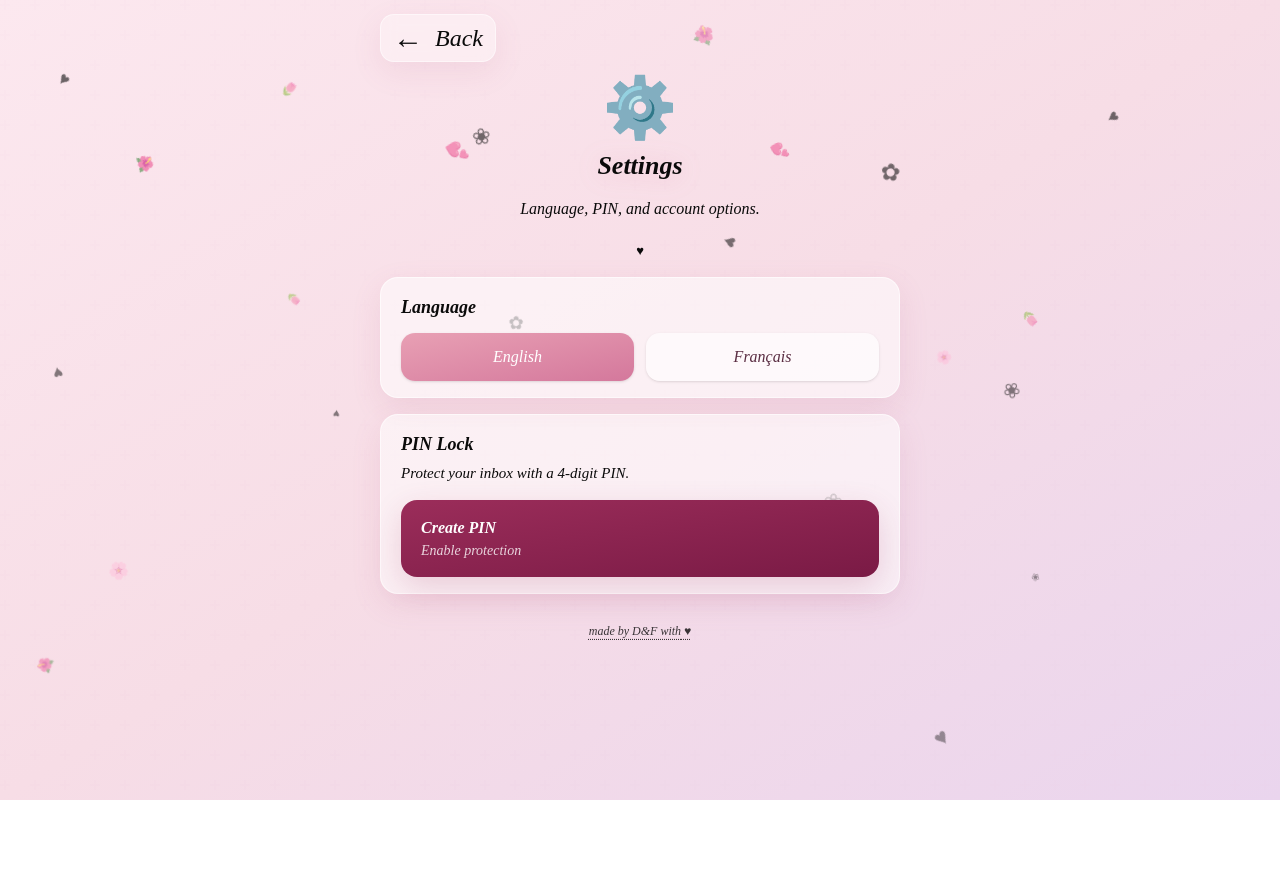
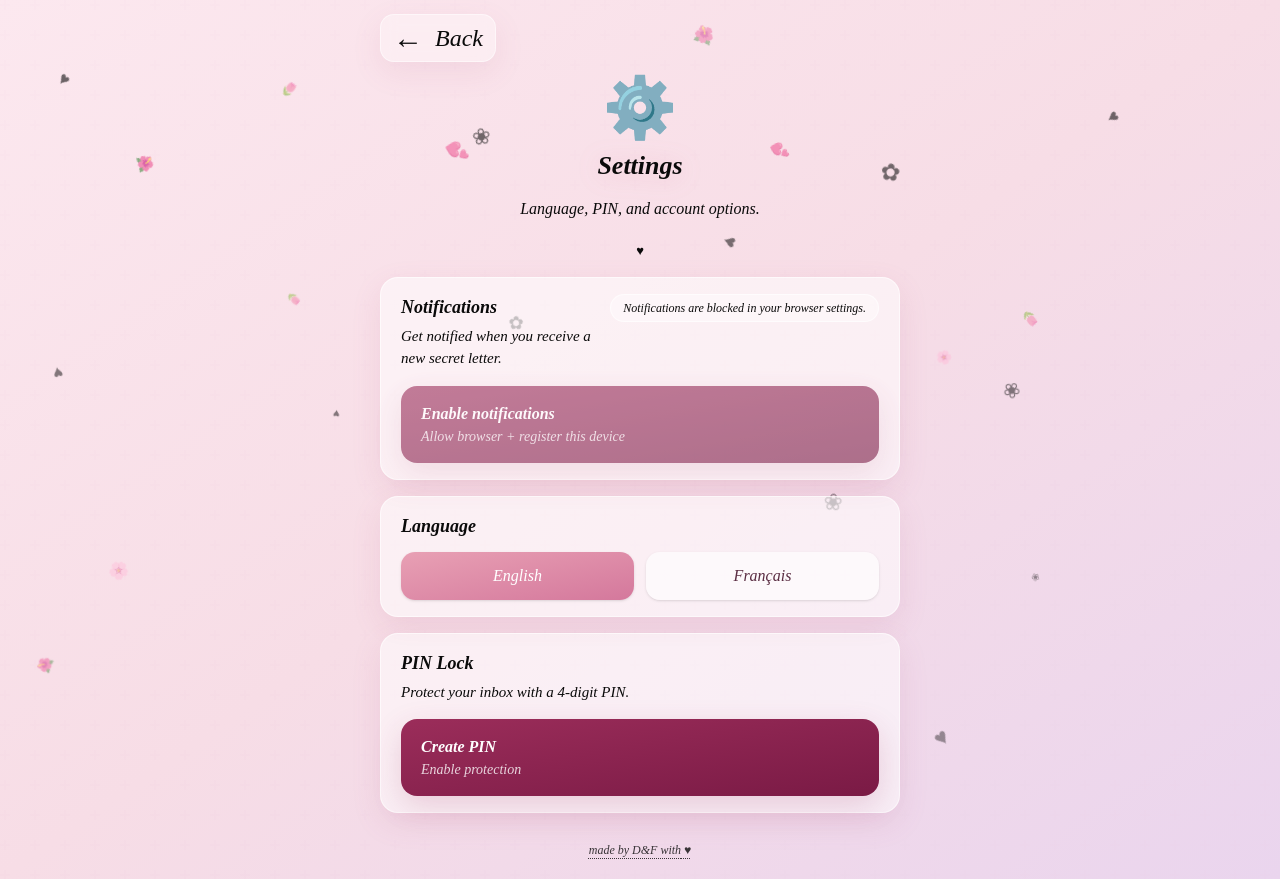
Before and after one commit to MORDI-David-OCC2/Secret-Valentine-App, a React app in the folder app_design_2/src/: page / in a window 1280 px wide. Both pictures are taken after a click on the button "⚙️". Before the commit the page ends 800 px from the top, so only its background shows below. Built offline with nearby package versions, Linux system fonts and the light colour scheme; the HTML template or start-up script is replaced by a standard one.

Commit message:
paramètres de notif

```diff
--- a/app_design_2/src/components/SettingsPage.tsx
+++ b/app_design_2/src/components/SettingsPage.tsx
@@ -1,10 +1,12 @@
-import { useState } from "react";
+import { useEffect, useMemo, useState } from "react";
 import { motion, AnimatePresence } from "motion/react";
 import { toast } from "sonner@2.0.3";
 import { useSession } from "../contexts/SessionContext";
 import AppFrame from "./ui/AppFrame";
 import { savePushSub } from "../services/api";
 import { urlBase64ToUint8Array } from "../push/push";
+
+type PageName = "home" | "letters" | "compose" | "settings" | "credits" | "claim";
 
 async function enableNotifications() {
   if (!("serviceWorker" in navigator)) throw new Error("No service worker");
@@ -15,8 +17,8 @@ async function enableNotifications() {
 
   const reg = await navigator.serviceWorker.ready;
 
-  // ⚠️ VAPID PUBLIC KEY en base64url
   const vapidPublicKey = import.meta.env.VITE_VAPID_PUBLIC_KEY as string;
+  if (!vapidPublicKey) throw new Error("Missing VITE_VAPID_PUBLIC_KEY");
 
   const sub = await reg.pushManager.subscribe({
     userVisibleOnly: true,
@@ -26,6 +28,13 @@ async function enableNotifications() {
   return sub;
 }
 
+async function getExistingPushSub(): Promise<PushSubscription | null> {
+  if (!("serviceWorker" in navigator)) return null;
+  const reg = await navigator.serviceWorker.ready.catch(() => null);
+  if (!reg) return null;
+  return reg.pushManager.getSubscription();
+}
+
 interface SettingsPageProps {
   onBack: () => void;
   language: "en" | "fr";
@@ -33,7 +42,7 @@ interface SettingsPageProps {
   pinCode: string | null;
   onPinCodeChange: (pin: string | null) => void;
   onLogout: () => void;
-  onNavigate?: (page: "home" | "letters" | "compose" | "settings" | "credits" | "claim") => void;
+  onNavigate?: (page: PageName) => void;
 }
 
 export default function SettingsPage({
@@ -43,34 +52,21 @@ export default function SettingsPage({
   pinCode,
   onPinCodeChange,
   onLogout,
-  onNavigate
+  onNavigate,
 }: SettingsPageProps) {
   const { session } = useSession();
-  const onEnablePush = async () => {
-    if (!session.inboxId || !session.sessionToken) {
-      toast.error("Not logged in");
-      return;
-    }
 
-    try {
-      const sub = await enableNotifications();
-
-      await savePushSub({
-        inboxId: session.inboxId,
-        sessionToken: session.sessionToken,
-        subscription: sub,
-      });
-
-      toast.success("Notifications enabled ✅");
-    } catch (e: any) {
-      toast.error(e?.message || "Failed");
-    }
-  };
   const [showPinOptions, setShowPinOptions] = useState(false);
   const [mode, setMode] = useState<"create" | "change" | "remove">("create");
   const [currentPin, setCurrentPin] = useState("");
   const [newPin, setNewPin] = useState("");
   const [confirmPin, setConfirmPin] = useState("");
+
+  // PUSH UI STATE
+  const [pushSupported, setPushSupported] = useState(true);
+  const [pushPermission, setPushPermission] = useState<NotificationPermission>("default");
+  const [pushSubscribed, setPushSubscribed] = useState(false);
+  const [pushBusy, setPushBusy] = useState(false);
 
   const translations = {
     en: {
@@ -78,6 +74,14 @@ export default function SettingsPage({
       title: "Settings",
       subtitle: "Language, PIN, and account options.",
       language: "Language",
+
+      push: "Notifications",
+      pushDesc: "Get notified when you receive a new secret letter.",
+      pushEnable: "Enable notifications",
+      pushEnabled: "Notifications enabled",
+      pushNotSupported: "Push notifications are not supported on this device/browser.",
+      pushPermissionDenied: "Notifications are blocked in your browser settings.",
+
       pin: "PIN Lock",
       pinDescription: "Protect your inbox with a 4-digit PIN.",
       createPin: "Create PIN",
@@ -93,6 +97,7 @@ export default function SettingsPage({
       pinTooShort: "PIN must be 4 digits",
       pinSaved: "PIN updated!",
       pinRemoved: "PIN removed",
+
       account: "Account",
       logout: "Log out",
       logoutDescription: "Disconnect from this inbox on this device.",
@@ -104,6 +109,14 @@ export default function SettingsPage({
       title: "Réglages",
       subtitle: "Langue, PIN, et options de compte.",
       language: "Langue",
+
+      push: "Notifications",
+      pushDesc: "Reçois une alerte quand tu reçois une nouvelle lettre.",
+      pushEnable: "Activer les notifications",
+      pushEnabled: "Notifications activées",
+      pushNotSupported: "Les notifications push ne sont pas supportées sur cet appareil/navigateur.",
+      pushPermissionDenied: "Les notifications sont bloquées dans les réglages du navigateur.",
+
       pin: "Verrou PIN",
       pinDescription: "Protège ta boîte avec un PIN à 4 chiffres.",
       createPin: "Créer un PIN",
@@ -119,6 +132,7 @@ export default function SettingsPage({
       pinTooShort: "Le PIN doit faire 4 chiffres",
       pinSaved: "PIN mis à jour !",
       pinRemoved: "PIN supprimé",
+
       account: "Compte",
       logout: "Se déconnecter",
       logoutDescription: "Déconnecte cette boîte sur cet appareil.",
@@ -128,6 +142,22 @@ export default function SettingsPage({
   };
 
   const t = translations[language];
+
+  // Detect push support + current status on mount
+  useEffect(() => {
+    const supported = "serviceWorker" in navigator && "PushManager" in window && "Notification" in window;
+    setPushSupported(supported);
+
+    const perm = (typeof Notification !== "undefined" ? Notification.permission : "default") as NotificationPermission;
+    setPushPermission(perm);
+
+    if (!supported) return;
+
+    (async () => {
+      const sub = await getExistingPushSub();
+      setPushSubscribed(!!sub);
+    })();
+  }, []);
 
   const resetPinForm = () => {
     setCurrentPin("");
@@ -180,6 +210,58 @@ export default function SettingsPage({
     toast.success(language === "fr" ? "Déconnecté" : "Logged out");
   };
 
+  const onEnablePush = async () => {
+    if (!pushSupported) {
+      toast.error(t.pushNotSupported);
+      return;
+    }
+
+    // need a logged inbox to attach the subscription to
+    if (!session.inboxId || !session.sessionToken) {
+      toast.error(language === "fr" ? "Pas connecté" : "Not logged in");
+      return;
+    }
+
+    // browser-level block
+    if (pushPermission === "denied") {
+      toast.error(t.pushPermissionDenied);
+      return;
+    }
+
+    setPushBusy(true);
+    try {
+      const sub = await enableNotifications();
+      setPushPermission(Notification.permission);
+
+      // Save in backend (send JSON)
+      await savePushSub({
+        inboxId: session.inboxId,
+        sessionToken: session.sessionToken,
+        subscription: sub.toJSON(),
+      });
+
+      setPushSubscribed(true);
+      toast.success(language === "fr" ? "Notifications activées ✅" : "Notifications enabled ✅");
+    } catch (e: any) {
+      const msg = String(e?.message || "");
+      toast.error(msg || (language === "fr" ? "Erreur" : "Failed"));
+      // refresh local status
+      const sub = await getExistingPushSub();
+      setPushSubscribed(!!sub);
+      setPushPermission((typeof Notification !== "undefined" ? Notification.permission : "default") as NotificationPermission);
+    } finally {
+      setPushBusy(false);
+    }
+  };
+
+  // small status label
+  const pushStatus = useMemo(() => {
+    if (!pushSupported) return { ok: false, text: t.pushNotSupported };
+    if (pushPermission === "denied") return { ok: false, text: t.pushPermissionDenied };
+    if (pushSubscribed) return { ok: true, text: t.pushEnabled };
+    return { ok: false, text: language === "fr" ? "Désactivées" : "Disabled" };
+  }, [pushSupported, pushPermission, pushSubscribed, t, language]);
+
   return (
     <AppFrame>
       <div className="relative">
@@ -211,11 +293,7 @@ export default function SettingsPage({
 
         {/* Header */}
         <div className="mt-4 text-center">
-          <motion.div
-            className="text-6xl"
-            animate={{ rotate: [0, 8, -8, 0] }}
-            transition={{ duration: 2, repeat: Infinity, repeatDelay: 2 }}
-          >
+          <motion.div className="text-6xl" animate={{ rotate: [0, 8, -8, 0] }} transition={{ duration: 2, repeat: Infinity, repeatDelay: 2 }}>
             ⚙️
           </motion.div>
 
@@ -223,11 +301,8 @@ export default function SettingsPage({
             {t.title}
           </h1>
 
-          <p className="mt-3 font-['Cormorant_Garamond',serif] italic text-[16px] text-[color:var(--text-light)]">
-            {t.subtitle}
-          </p>
+          <p className="mt-3 font-['Cormorant_Garamond',serif] italic text-[16px] text-[color:var(--text-light)]">{t.subtitle}</p>
 
-          {/* Divider */}
           <div className="mt-5 mb-4 flex items-center gap-3 w-full">
             <div className="flex-1 h-px bg-gradient-to-r from-transparent via-[color:var(--rose)] to-transparent" />
             <div className="text-[13px] text-[color:var(--rose-deep)]">♥</div>
@@ -236,11 +311,53 @@ export default function SettingsPage({
         </div>
 
         <div className="mt-2 space-y-4">
+          {/* Notifications */}
+          <div className="rounded-[18px] bg-white/55 border border-white/60 shadow-[0_10px_30px_rgba(180,90,130,.12)] px-5 py-4">
+            <div className="flex items-start justify-between gap-3">
+              <div>
+                <div className="font-['Playfair_Display',serif] italic font-bold text-[18px] text-[color:var(--rose-deep)]">
+                  {t.push}
+                </div>
+                <p className="mt-1 font-['Cormorant_Garamond',serif] italic text-[15px] text-[color:var(--text-light)]">
+                  {t.pushDesc}
+                </p>
+              </div>
+
+              <div
+                className={[
+                  "shrink-0 rounded-full px-3 py-1 text-[12px] italic border",
+                  pushStatus.ok ? "bg-white/60 border-white/70 text-[color:var(--rose-deep)]" : "bg-white/40 border-white/60 text-[color:var(--text-light)]",
+                ].join(" ")}
+              >
+                {pushStatus.text}
+              </div>
+            </div>
+
+            <motion.button
+              type="button"
+              onClick={onEnablePush}
+              disabled={pushBusy || !pushSupported || pushPermission === "denied"}
+              className="
+                mt-4 w-full rounded-[16px] px-5 py-4 text-left
+                shadow-[0_10px_30px_rgba(155,45,90,.18)]
+                bg-gradient-to-br from-[#9b2d5a] to-[#7a1a45]
+                disabled:opacity-60 disabled:cursor-not-allowed
+                active:scale-[0.99]
+              "
+              whileHover={!pushBusy ? { y: -1 } : {}}
+            >
+              <div className="font-['Playfair_Display',serif] italic font-bold text-[16px] text-white">
+                {pushSubscribed ? (language === "fr" ? "Réactiver / synchroniser" : "Re-enable / sync") : t.pushEnable}
+              </div>
+              <div className="font-['Cormorant_Garamond',serif] italic text-[14px] text-white/80">
+                {language === "fr" ? "Autorise le navigateur et enregistre l’appareil" : "Allow browser + register this device"}
+              </div>
+            </motion.button>
+          </div>
+
           {/* Language */}
           <div className="rounded-[18px] bg-white/55 border border-white/60 shadow-[0_10px_30px_rgba(180,90,130,.12)] px-5 py-4">
-            <div className="font-['Playfair_Display',serif] italic font-bold text-[18px] text-[color:var(--rose-deep)]">
-              {t.language}
-            </div>
+            <div className="font-['Playfair_Display',serif] italic font-bold text-[18px] text-[color:var(--rose-deep)]">{t.language}</div>
 
             <div className="mt-3 flex gap-3">
               <button
@@ -262,12 +379,8 @@ export default function SettingsPage({
 
           {/* PIN */}
           <div className="rounded-[18px] bg-white/55 border border-white/60 shadow-[0_10px_30px_rgba(180,90,130,.12)] px-5 py-4">
-            <div className="font-['Playfair_Display',serif] italic font-bold text-[18px] text-[color:var(--rose-deep)]">
-              {t.pin}
-            </div>
-            <p className="mt-1 font-['Cormorant_Garamond',serif] italic text-[15px] text-[color:var(--text-light)]">
-              {t.pinDescription}
-            </p>
+            <div className="font-['Playfair_Display',serif] italic font-bold text-[18px] text-[color:var(--rose-deep)]">{t.pin}</div>
+            <p className="mt-1 font-['Cormorant_Garamond',serif] italic text-[15px] text-[color:var(--text-light)]">{t.pinDescription}</p>
 
             {!showPinOptions && (
               <div className="mt-4 grid grid-cols-1 gap-3">
@@ -276,9 +389,7 @@ export default function SettingsPage({
                     onClick={() => handlePinAction("create")}
                     className="rounded-[16px] px-5 py-4 text-left shadow-[0_10px_30px_rgba(155,45,90,.18)] bg-gradient-to-br from-[#9b2d5a] to-[#7a1a45] active:scale-[0.99]"
                   >
-                    <div className="font-['Playfair_Display',serif] italic font-bold text-[16px] text-white">
-                      {t.createPin}
-                    </div>
+                    <div className="font-['Playfair_Display',serif] italic font-bold text-[16px] text-white">{t.createPin}</div>
                     <div className="font-['Cormorant_Garamond',serif] italic text-[14px] text-white/80">
                       {language === "fr" ? "Active une protection" : "Enable protection"}
                     </div>
@@ -289,9 +400,7 @@ export default function SettingsPage({
                       onClick={() => handlePinAction("change")}
                       className="rounded-[16px] px-5 py-4 text-left shadow-[0_10px_30px_rgba(180,90,130,.14)] bg-white/60 border border-white/70 active:scale-[0.99]"
                     >
-                      <div className="font-['Playfair_Display',serif] italic font-bold text-[16px] text-[#5a2d42]">
-                        {t.changePin}
-                      </div>
+                      <div className="font-['Playfair_Display',serif] italic font-bold text-[16px] text-[#5a2d42]">{t.changePin}</div>
                       <div className="font-['Cormorant_Garamond',serif] italic text-[14px] text-[color:var(--text-light)]">
                         {language === "fr" ? "Mettre à jour" : "Update your PIN"}
                       </div>
@@ -301,9 +410,7 @@ export default function SettingsPage({
                       onClick={() => handlePinAction("remove")}
                       className="rounded-[16px] px-5 py-4 text-left shadow-[0_10px_30px_rgba(180,90,130,.14)] bg-white/60 border border-white/70 active:scale-[0.99]"
                     >
-                      <div className="font-['Playfair_Display',serif] italic font-bold text-[16px] text-[#5a2d42]">
-                        {t.removePin}
-                      </div>
+                      <div className="font-['Playfair_Display',serif] italic font-bold text-[16px] text-[#5a2d42]">{t.removePin}</div>
                       <div className="font-['Cormorant_Garamond',serif] italic text-[14px] text-[color:var(--text-light)]">
                         {language === "fr" ? "Désactiver la protection" : "Disable protection"}
                       </div>
@@ -315,17 +422,10 @@ export default function SettingsPage({
 
             <AnimatePresence>
               {showPinOptions && (
-                <motion.div
-                  className="mt-4 space-y-4"
-                  initial={{ opacity: 0, y: 10 }}
-                  animate={{ opacity: 1, y: 0 }}
-                  exit={{ opacity: 0, y: 10 }}
-                >
+                <motion.div className="mt-4 space-y-4" initial={{ opacity: 0, y: 10 }} animate={{ opacity: 1, y: 0 }} exit={{ opacity: 0, y: 10 }}>
                   {mode !== "create" && (
                     <div>
-                      <div className="font-['Cormorant_Garamond',serif] italic text-[14px] text-[color:var(--text-light)] mb-2">
-                        {t.enterCurrentPin}
-                      </div>
+                      <div className="font-['Cormorant_Garamond',serif] italic text-[14px] text-[color:var(--text-light)] mb-2">{t.enterCurrentPin}</div>
                       <input
                         type="password"
                         inputMode="numeric"
@@ -343,9 +443,7 @@ export default function SettingsPage({
                   {mode !== "remove" && (
                     <>
                       <div>
-                        <div className="font-['Cormorant_Garamond',serif] italic text-[14px] text-[color:var(--text-light)] mb-2">
-                          {t.enterNewPin}
-                        </div>
+                        <div className="font-['Cormorant_Garamond',serif] italic text-[14px] text-[color:var(--text-light)] mb-2">{t.enterNewPin}</div>
                         <input
                           type="password"
                           inputMode="numeric"
@@ -360,9 +458,7 @@ export default function SettingsPage({
                       </div>
 
                       <div>
-                        <div className="font-['Cormorant_Garamond',serif] italic text-[14px] text-[color:var(--text-light)] mb-2">
-                          {t.confirmNewPin}
-                        </div>
+                        <div className="font-['Cormorant_Garamond',serif] italic text-[14px] text-[color:var(--text-light)] mb-2">{t.confirmNewPin}</div>
                         <input
                           type="password"
                           inputMode="numeric"
@@ -384,9 +480,7 @@ export default function SettingsPage({
                       className="flex-1 rounded-[16px] px-5 py-4 text-left bg-white/60 border border-white/70 shadow active:scale-[0.99]"
                       whileHover={{ y: -1 }}
                     >
-                      <div className="font-['Playfair_Display',serif] italic font-bold text-[16px] text-[#5a2d42]">
-                        {t.cancel}
-                      </div>
+                      <div className="font-['Playfair_Display',serif] italic font-bold text-[16px] text-[#5a2d42]">{t.cancel}</div>
                       <div className="font-['Cormorant_Garamond',serif] italic text-[14px] text-[color:var(--text-light)]">
                         {language === "fr" ? "Annuler" : "Cancel"}
                       </div>
@@ -397,12 +491,8 @@ export default function SettingsPage({
                       className="flex-1 rounded-[16px] px-5 py-4 text-left shadow-[0_10px_30px_rgba(155,45,90,.22)] bg-gradient-to-br from-[#9b2d5a] to-[#7a1a45] active:scale-[0.99]"
                       whileHover={{ y: -1 }}
                     >
-                      <div className="font-['Playfair_Display',serif] italic font-bold text-[16px] text-white">
-                        {mode === "remove" ? t.remove : t.save}
-                      </div>
-                      <div className="font-['Cormorant_Garamond',serif] italic text-[14px] text-white/80">
-                        {language === "fr" ? "Valider" : "Confirm"}
-                      </div>
+                      <div className="font-['Playfair_Display',serif] italic font-bold text-[16px] text-white">{mode === "remove" ? t.remove : t.save}</div>
+                      <div className="font-['Cormorant_Garamond',serif] italic text-[14px] text-white/80">{language === "fr" ? "Valider" : "Confirm"}</div>
                     </motion.button>
                   </div>
                 </motion.div>
@@ -413,20 +503,12 @@ export default function SettingsPage({
           {/* Account */}
           {session.inboxId && (
             <div className="rounded-[18px] bg-white/55 border border-white/60 shadow-[0_10px_30px_rgba(180,90,130,.12)] px-5 py-4">
-              <div className="font-['Playfair_Display',serif] italic font-bold text-[18px] text-[color:var(--rose-deep)]">
-                {t.account}
-              </div>
-              <p className="mt-1 font-['Cormorant_Garamond',serif] italic text-[15px] text-[color:var(--text-light)]">
-                {t.logoutDescription}
-              </p>
+              <div className="font-['Playfair_Display',serif] italic font-bold text-[18px] text-[color:var(--rose-deep)]">{t.account}</div>
+              <p className="mt-1 font-['Cormorant_Garamond',serif] italic text-[15px] text-[color:var(--text-light)]">{t.logoutDescription}</p>
 
               <div className="mt-4 rounded-[16px] bg-white/55 border border-white/60 px-4 py-3">
-                <div className="font-['Cormorant_Garamond',serif] italic text-[13px] text-[color:var(--text-light)]">
-                  {t.currentInbox}
-                </div>
-                <div className="mt-1 font-mono text-[12px] text-[#6c5060] break-all">
-                  {session.inboxId}
-                </div>
+                <div className="font-['Cormorant_Garamond',serif] italic text-[13px] text-[color:var(--text-light)]">{t.currentInbox}</div>
+                <div className="mt-1 font-mono text-[12px] text-[#6c5060] break-all">{session.inboxId}</div>
               </div>
 
               <motion.button
@@ -434,9 +516,7 @@ export default function SettingsPage({
                 className="mt-4 w-full rounded-[16px] px-5 py-4 text-left shadow bg-white/60 border border-white/70 active:scale-[0.99]"
                 whileHover={{ y: -1 }}
               >
-                <div className="font-['Playfair_Display',serif] italic font-bold text-[16px] text-[#5a2d42]">
-                  🚪 {t.logout}
-                </div>
+                <div className="font-['Playfair_Display',serif] italic font-bold text-[16px] text-[#5a2d42]">🚪 {t.logout}</div>
                 <div className="font-['Cormorant_Garamond',serif] italic text-[14px] text-[color:var(--text-light)]">
                   {language === "fr" ? "Quitter cette session" : "Leave this session"}
                 </div>
@@ -447,8 +527,9 @@ export default function SettingsPage({
 
         {/* Footer */}
         <button
-          onClick={() => onNavigate("credits")}
-          className="mt-7 w-full text-center text-[12px] italic text-[color:var(--text-light)] opacity-80 underline decoration-[color:var(--rose)] decoration-dotted underline-offset-4 hover:opacity-100 transition">
+          onClick={() => onNavigate?.("credits")}
+          className="mt-7 w-full text-center text-[12px] italic text-[color:var(--text-light)] opacity-80 underline decoration-[color:var(--rose)] decoration-dotted underline-offset-4 hover:opacity-100 transition"
+        >
           {t.footer} ♥
         </button>
       </div>
```
Lines whose indentation alone changed are shown as unchanged.
